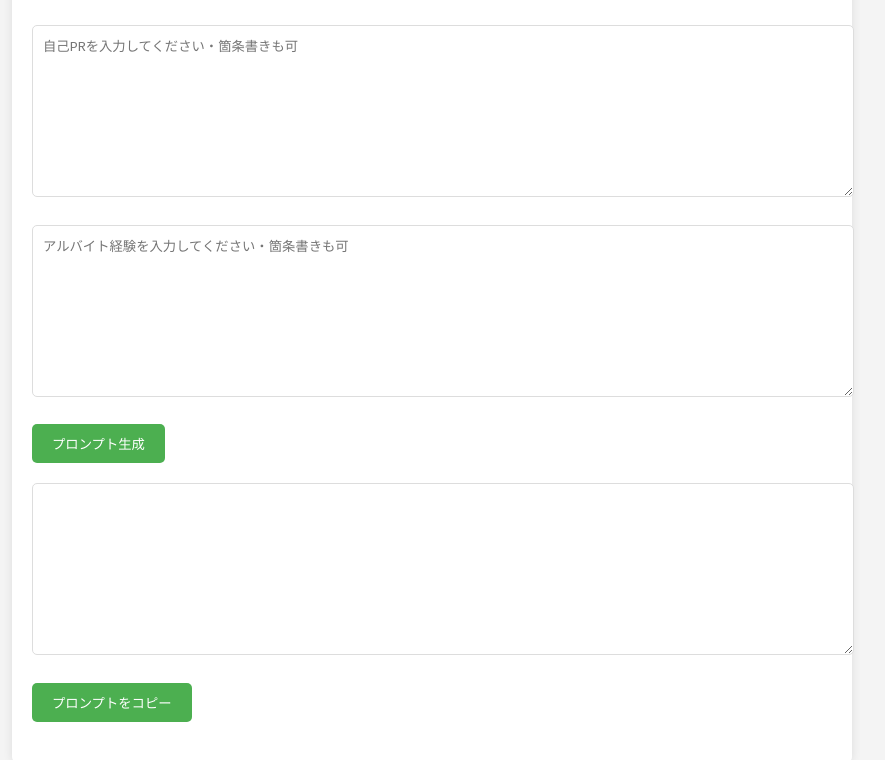
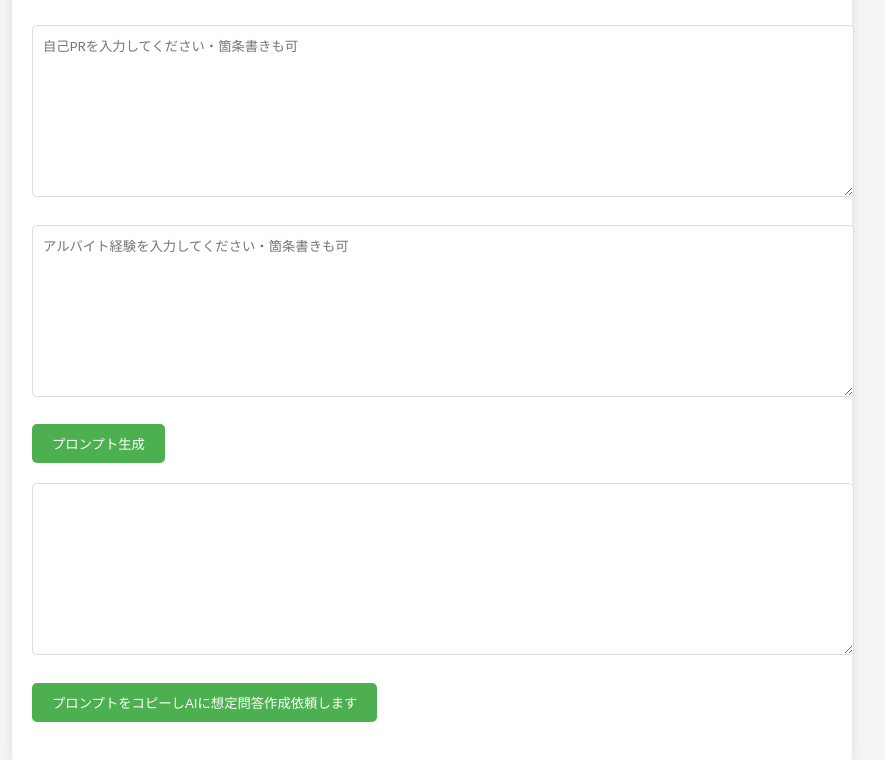
Before and after one commit to tanukin0423/mensetsutaisaku, a plain HTML site: page step2.html in a window 1280 px wide. Shown: the part 901-1661 px from the top of the page, without its empty margins (208-1093 px from the left). Drawn offline with Linux system fonts and the light colour scheme.

Commit message:
Update step2.html

```diff
--- a/step2.html
+++ b/step2.html
@@ -70,7 +70,7 @@
         <button onclick="generatePrompt()">プロンプト生成</button>
 
         <textarea id="generatedPrompt" readonly></textarea>
-        <button onclick="copyPrompt()">プロンプトをコピー</button>
+        <button onclick="copyPrompt()">プロンプトをコピーしAIに想定問答作成依頼します</button>
     </div>
 
     <script>
```
